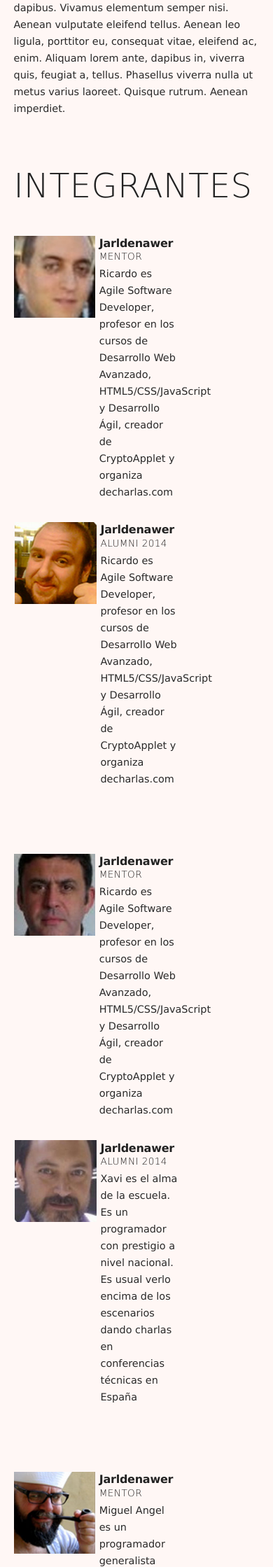
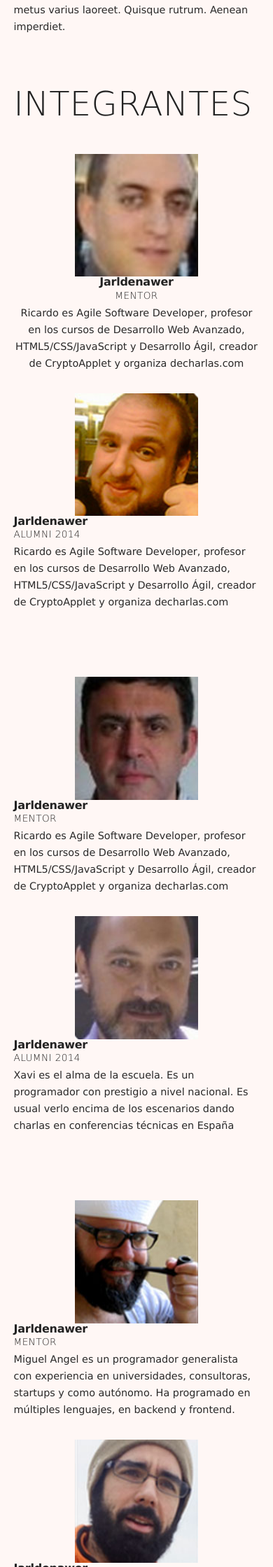
Before and after one commit to devscola/devscola.github.io, a PHP site: page / in a window 390 px wide. Shown: the part 3515-5754 px from the top of the page at 70% size. Run offline with PHP 8.4, Linux system fonts and the light colour scheme; some libraries are stand-ins or nearby versions.

Commit message:
Centering WHOPICS when lil devices

```diff
--- a/assets/stylesheets/style.css
+++ b/assets/stylesheets/style.css
@@ -391,7 +391,7 @@ margin-bottom: 2rem
 #inicio {
 
 	top:19%;
-	left:15%;<
+	left:15%;
 	max-width: 65%;
 
 }
@@ -478,7 +478,7 @@ margin-bottom: 2rem
 	margin: 2rem 0;
 }
 
-@media only screen and (min-width : 768px) and (max-width : 800px) {
+@media only screen and (min-width : 640px) and (max-width : 800px) {
 
 #WHO-PICS > div {
 	margin: 0px;
@@ -498,7 +498,7 @@ margin-bottom: 2rem
 #WHO-PICS div div.large-2.medium-2.small-4.columns.center_column {
 	margin-left: 0;
 }
-.lil_
+
 }
 
 img {
@@ -507,8 +507,67 @@ img {
 	width: 100%;
 }
 
+@media only screen and (min-width : 480px) and (max-width : 640px) {
+
+#WHO-PICS div div.large-2.medium-2.small-4.columns.center_column {
+	margin-left: 0;
+}
+
+#WHO-PICS > div {
+	margin: 0px;
+}
+#WHO-PICS div div.medium-2 {
+	width: 28%;
+	margin-right: 2%;
+	margin-bottom: 2%;
+		}
+
+#WHO-PICS div div.medium-4 {
+	width: 70%;
+	float: left !important;
+	margin: 0px;
+	}
+#WHO-PICS p {
+	margin-bottom: 2rem;
+}
+
+}
+
+@media only screen and (min-width : 320px) and (max-width : 480px) {
+
+#WHO-PICS div div.large-2.medium-2.small-4.columns.center_column {
+	margin-left: 0;
+}
+
+#WHO-PICS > div {
+	padding: 0px;
+}
+#WHO-PICS div div.medium-2 {
+	width: 100%;
+	margin-right: 0px;
+	margin-bottom: 0px;
+		}
+
+#WHO-PICS div div.medium-4 {
+	width: 100%;
+	float: none !important;
+	margin: 0px;
+	}
+#WHO-PICS p {
+	margin-bottom: 2rem;
+}
 
 
+img {
+	padding: 0 25%;
+
+}
+
+#WHO-PICS > div:nth-child(2) > div.large-4.medium-4.small-8.columns.center_column{
+
+	text-align: center !important;
+}
+}
 
 @media only screen and (min-width : 1600px) {
 #WHO-PICS > div > div.large-2.medium-2.small-4.columns{
--- a/index.html
+++ b/index.html
@@ -206,7 +206,7 @@
 				<div class="large-4 medium-4 small-8 columns center_column">
 					<h3>Jarldenawer</h3>
 					<h5>MENTOR</h5>
-					<p>Miguel Angel es un programador generalista con experiencia trabajando con universidades, en consultoras, en startups y como autónomo. Ha programado en múltiples lenguajes, tanto en backend como en frontend.</p>
+					<p>Miguel Angel es un programador generalista con experiencia en universidades,  consultoras, startups y como autónomo. Ha programado en múltiples lenguajes, en backend y frontend.</p>
 				</div>
 
 				<div class="large-2 medium-2 small-4 columns center_column">
```
